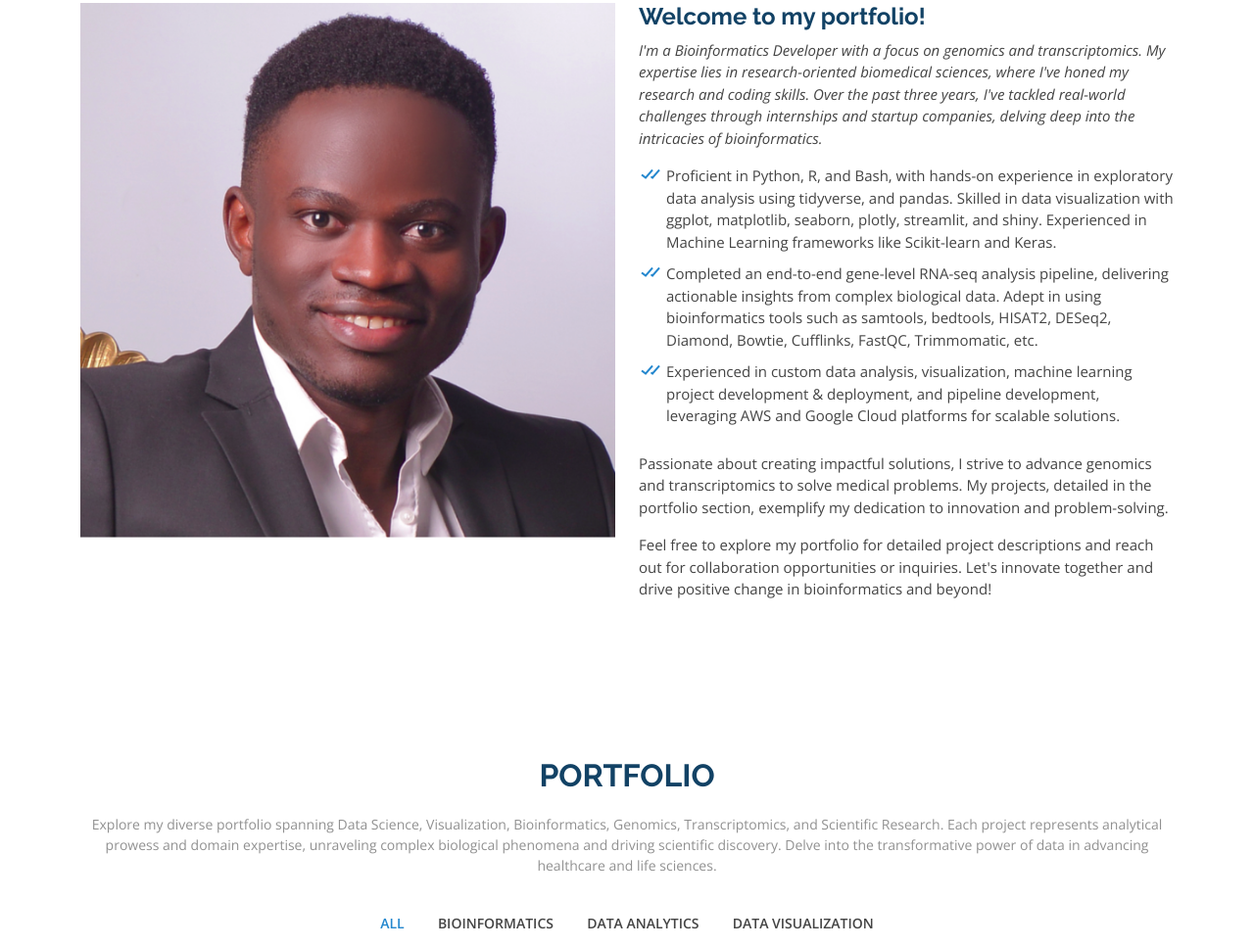
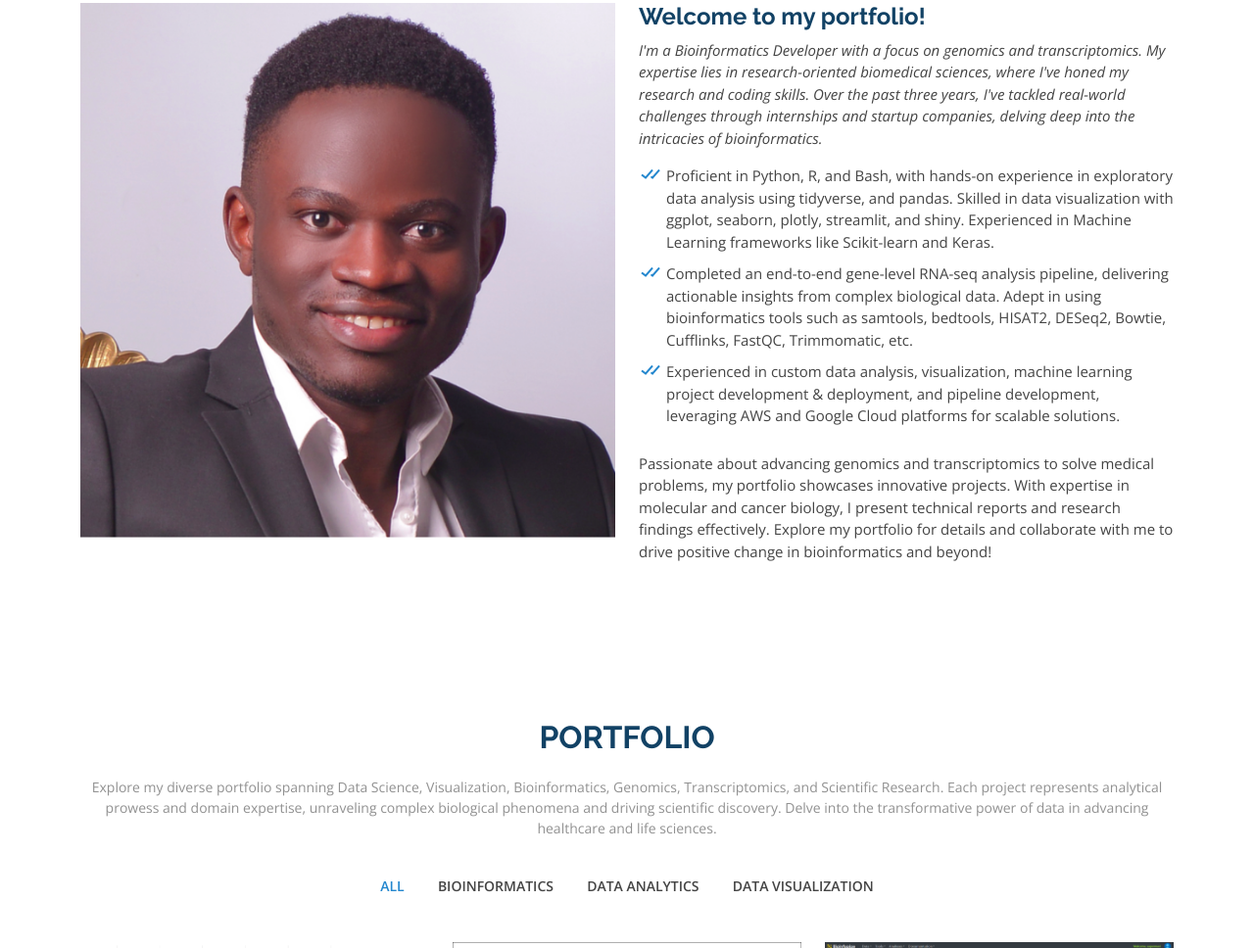
Before and after one commit to CyrilleMesue/Portfolio, a plain HTML site: page index.html in a window 1280 px wide. Shown: the part 1860-2828 px from the top of the page at 98% size. Drawn offline with nearby package versions, Linux system fonts and the light colour scheme.

```diff
--- a/index.html
+++ b/index.html
@@ -187,15 +187,13 @@
               I'm a Bioinformatics Developer with a focus on genomics and transcriptomics. My expertise lies in research-oriented biomedical sciences, where I've honed my research and coding skills. Over the past three years, I've tackled real-world challenges through internships and startup companies, delving deep into the intricacies of bioinformatics.
             </p>
             <ul>
-              <li><i class="bx bx-check-double"></i> Proficient in Python, R, and Bash, with hands-on experience in exploratory data analysis using tidyverse, and pandas. Skilled in data visualization with ggplot, matplotlib, seaborn, plotly, streamlit, and shiny. Experienced in Machine Learning frameworks like Scikit-learn and Keras.</li>
-              <li><i class="bx bx-check-double"></i> Completed an end-to-end gene-level RNA-seq analysis pipeline, delivering actionable insights from complex biological data. Adept in using bioinformatics tools such as samtools, bedtools, HISAT2, DESeq2, Diamond, Bowtie, Cufflinks, FastQC, Trimmomatic, etc.</li>
+              <li><i class="bx bx-check-double"></i> Proficient in Python, R, and Bash, with hands-on experience in exploratory data analysis using tidyverse, and pandas. Skilled in data visualization with ggplot, seaborn, plotly, streamlit, and shiny. Experienced in Machine Learning frameworks like Scikit-learn and Keras.</li>
+              <li><i class="bx bx-check-double"></i> Completed an end-to-end gene-level RNA-seq analysis pipeline, delivering actionable insights from complex biological data. Adept in using bioinformatics tools such as samtools, bedtools, HISAT2, DESeq2, Bowtie, Cufflinks, FastQC, Trimmomatic, etc.</li>
               <li><i class="bx bx-check-double"></i> Experienced in custom data analysis, visualization, machine learning project development & deployment, and pipeline development, leveraging AWS and Google Cloud platforms for scalable solutions.</li>
             </ul>
             <p>
-              Passionate about creating impactful solutions, I strive to advance genomics and transcriptomics to solve medical problems. My projects, detailed in the portfolio section, exemplify my dedication to innovation and problem-solving.
+              Passionate about advancing genomics and transcriptomics to solve medical problems, my portfolio showcases innovative projects. With expertise in molecular and cancer biology, I present technical reports and research findings effectively. Explore my portfolio for details and collaborate with me to drive positive change in bioinformatics and beyond!
             </p>
-
-            <p>Feel free to explore my portfolio for detailed project descriptions and reach out for collaboration opportunities or inquiries. Let's innovate together and drive positive change in bioinformatics and beyond!</p>
           </div>
 
         </div>
```
